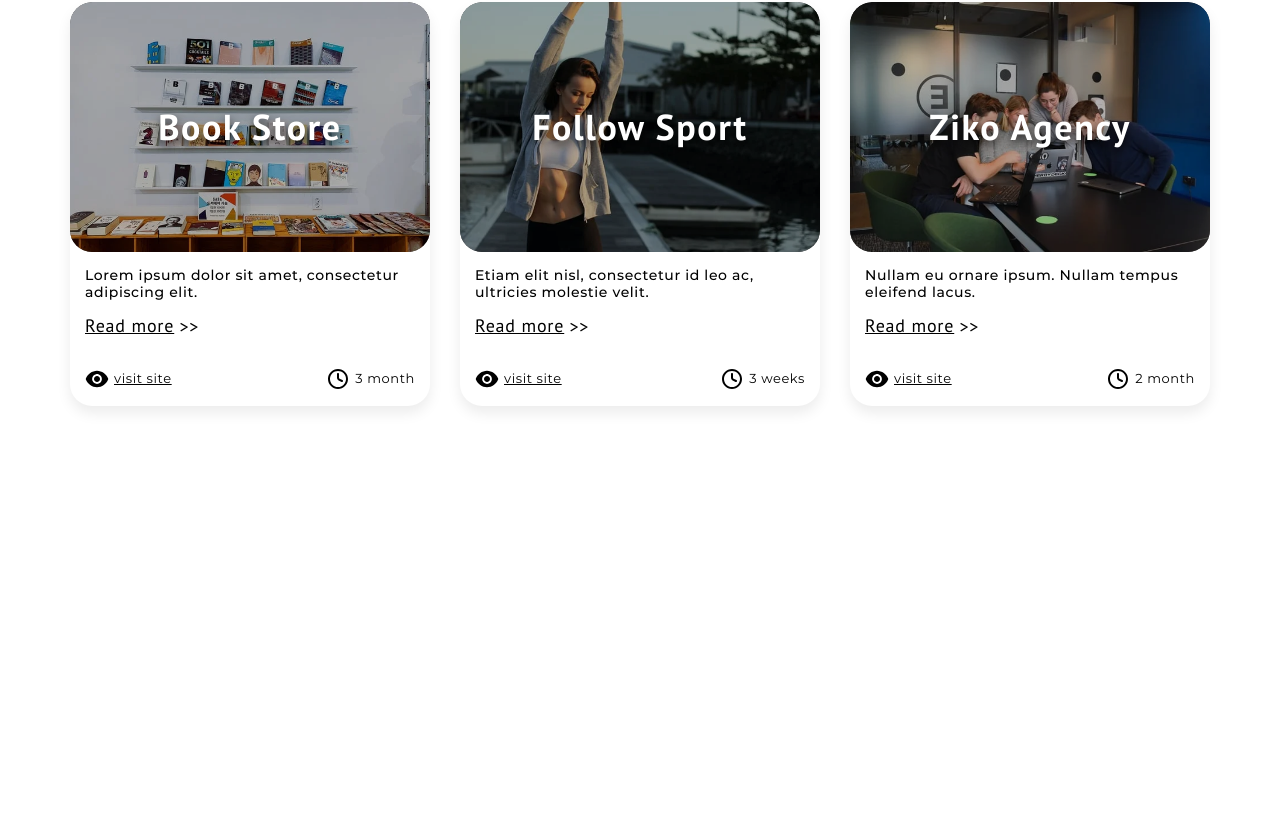
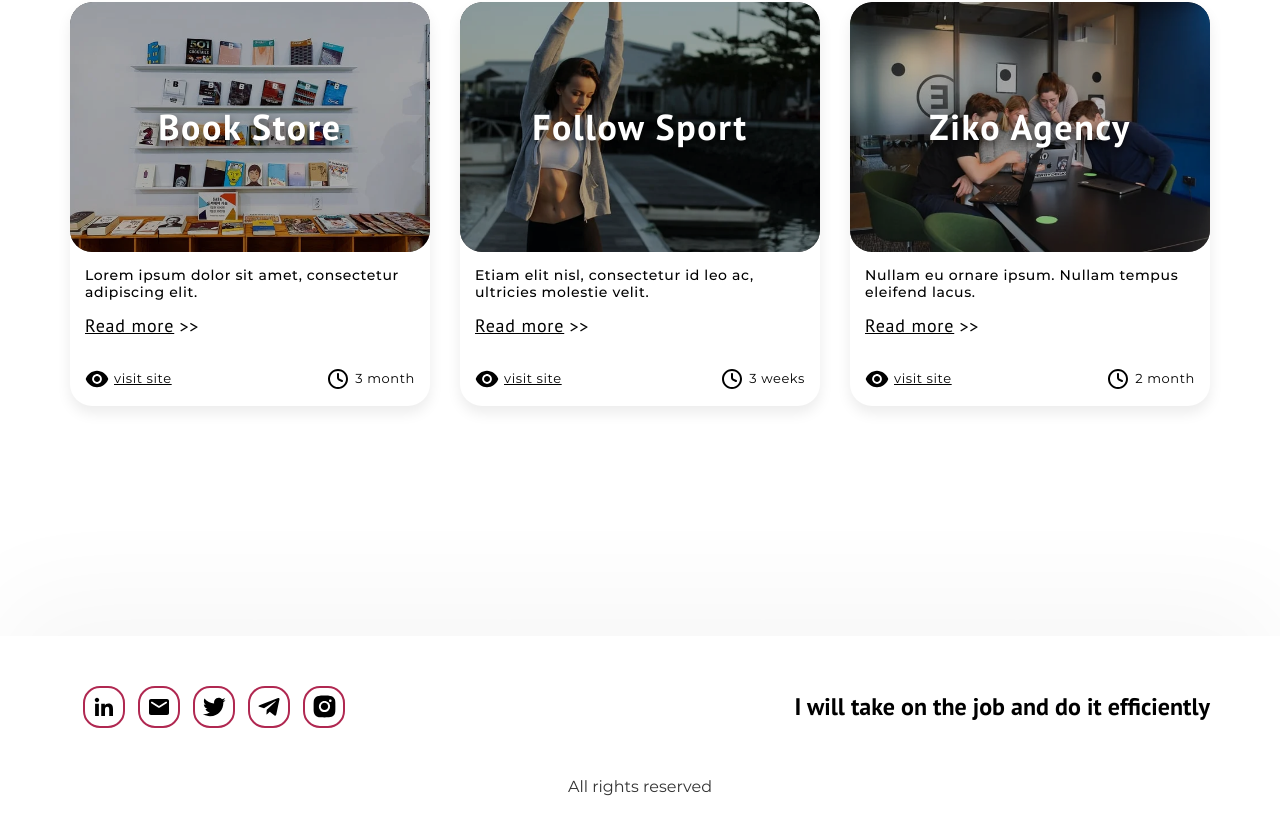
Before and after one commit to vstruk01/portfolio, a Vue app: page / in a window 1280 px wide. Shown: the part 914-1748 px from the top of the page. Before the commit the page ends 1370 px from the top, so only its background shows below. Built offline with nearby package versions, Linux system fonts and the light colour scheme.

Commit message:
added site footer

```diff
--- /dev/null
+++ b/src/components/SiteFooter.vue
@@ -0,0 +1,55 @@
+<template>
+  <footer class="footer">
+    <div class="container">
+      <div class="content-wrapper">
+        <IconsList />
+        <h3 class="footer__title">
+          I will take on the job and do it efficiently
+        </h3>
+      </div>
+      <span class="footer__rules">All rights reserved</span>
+    </div>
+  </footer>
+</template>
+
+<script>
+import IconsList from "@/components/IconsList";
+export default {
+  name: "SiteFooter",
+  components: {
+    IconsList,
+  },
+};
+</script>
+
+<style lang="scss">
+.footer {
+  width: 100vw;
+  padding: 50px 0;
+  margin-top: 180px;
+  background: #fff;
+  box-shadow: 0 -40px 110px rgba(#000, 0.035);
+  .container {
+    display: flex;
+    flex-direction: column;
+    align-items: center;
+    justify-content: center;
+  }
+  .content-wrapper {
+    width: 100%;
+    display: flex;
+    justify-content: space-between;
+    align-items: center;
+    margin-bottom: 50px;
+  }
+  &__title {
+    font-family: "PTSans", sans-serif;
+    font-size: 24px;
+    font-weight: 700;
+  }
+  &__rules {
+    font-family: "Montserrat", sans-serif;
+    opacity: 0.8;
+  }
+}
+</style>
--- a/src/views/Home.vue
+++ b/src/views/Home.vue
@@ -2,16 +2,19 @@
   <main class="main home">
     <HeaderSection />
     <CasesSection />
+    <SiteFooter />
   </main>
 </template>
 
 <script>
 import HeaderSection from "@/components/home/HeaderSection";
+import SiteFooter from "@/components/SiteFooter";
 import CasesSection from "@/components/home/CasesSection";
 export default {
   name: "Home",
   components: {
     HeaderSection,
+    SiteFooter,
     CasesSection,
   },
 };
```
